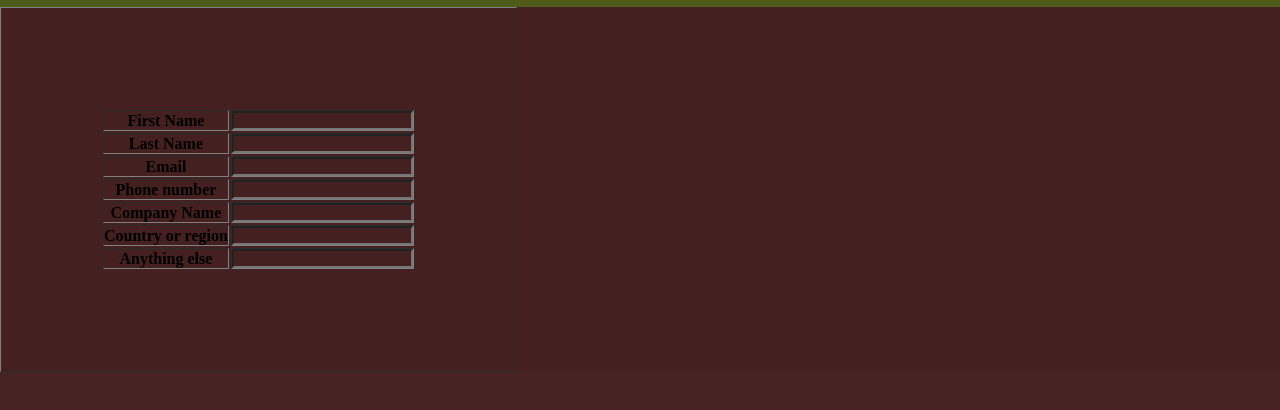
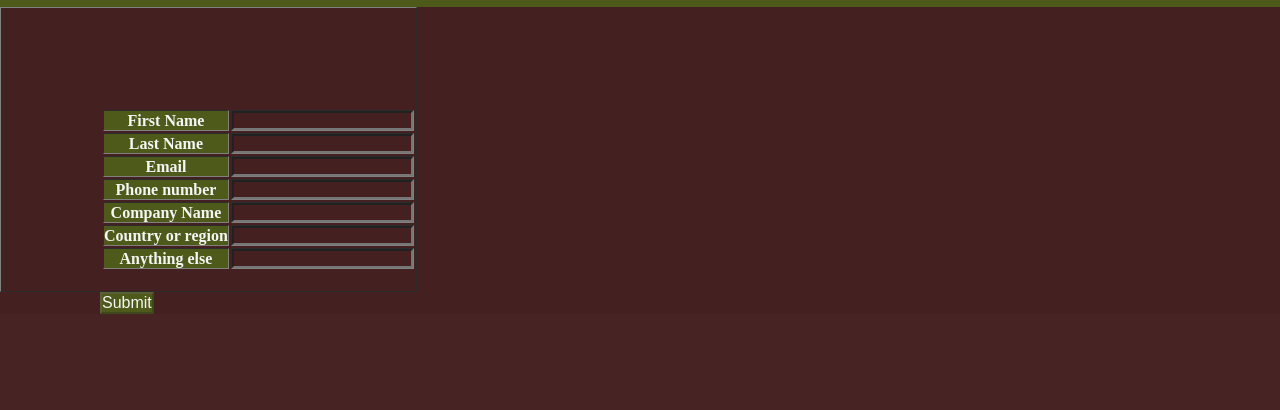
Before and after one commit to RabihSassouh/Portfolio, a plain HTML site: page pages/contactme.html in a window 1280 px wide. Shown: the part 70-480 px from the top of the page. Drawn offline with Linux system fonts and the light colour scheme.

Commit message:
finished the contactme page

```diff
--- a/pages/contactme.html
+++ b/pages/contactme.html
@@ -53,5 +53,6 @@
         <td><input type="text" /></td>
       </tr>
     </table>
+    <input type="submit" class="submit" disabled>
   </body>
 </html>
--- a/styles/contactme.css
+++ b/styles/contactme.css
@@ -1,3 +1,16 @@
 table{
-    padding: 100px;
+    padding-top: 100px;
+    padding-left: 100px;
+    padding-bottom: 20px;
+
 }
+th{
+    color: whitesmoke;
+    background-color: rgb(78, 90, 25);
+}
+.submit{
+    font-size: medium;
+ color: whitesmoke;
+ margin-left: 100px;
+ background-color: rgb(78, 90, 25);;
+}
```
